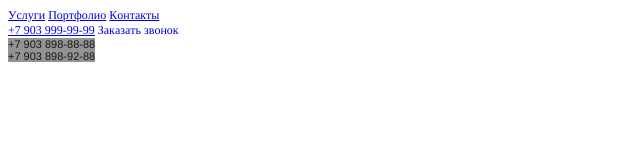
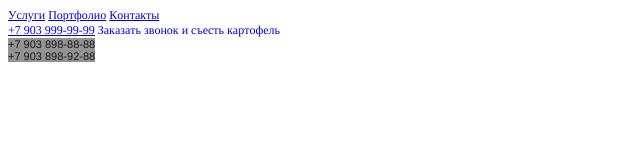
Before and after one commit to DiZhura/new-project_Zhura, a plain HTML site: page index.html in a window 1280 px wide. Shown: the full height of the page, 0-640 px from the left. Drawn offline with Linux system fonts and the light colour scheme.

Commit message:
Update index.html

```diff
--- a/index.html
+++ b/index.html
@@ -17,7 +17,7 @@
 </head>
 <body>
 <p class="p1"><span class="s1">Услуги</span><span class="s2"> </span><span class="s1">Портфолио</span><span class="s2"> </span><span class="s1">Контакты</span></p>
-<p class="p1"><span class="s3"><a href="tel:+79039999999">+7 903 999-99-99</a></span><span class="s2"> Заказать звонок</span></p>
+<p class="p1"><span class="s3"><a href="tel:+79039999999">+7 903 999-99-99</a></span><span class="s2"> Заказать звонок и съесть картофель</span></p>
 <p class="p2"><span class="s4">+7 903 898-88-88</span></p>
 <p class="p2"><span class="s4">+7 903 898-92-88</span></p>
 </body>
```
